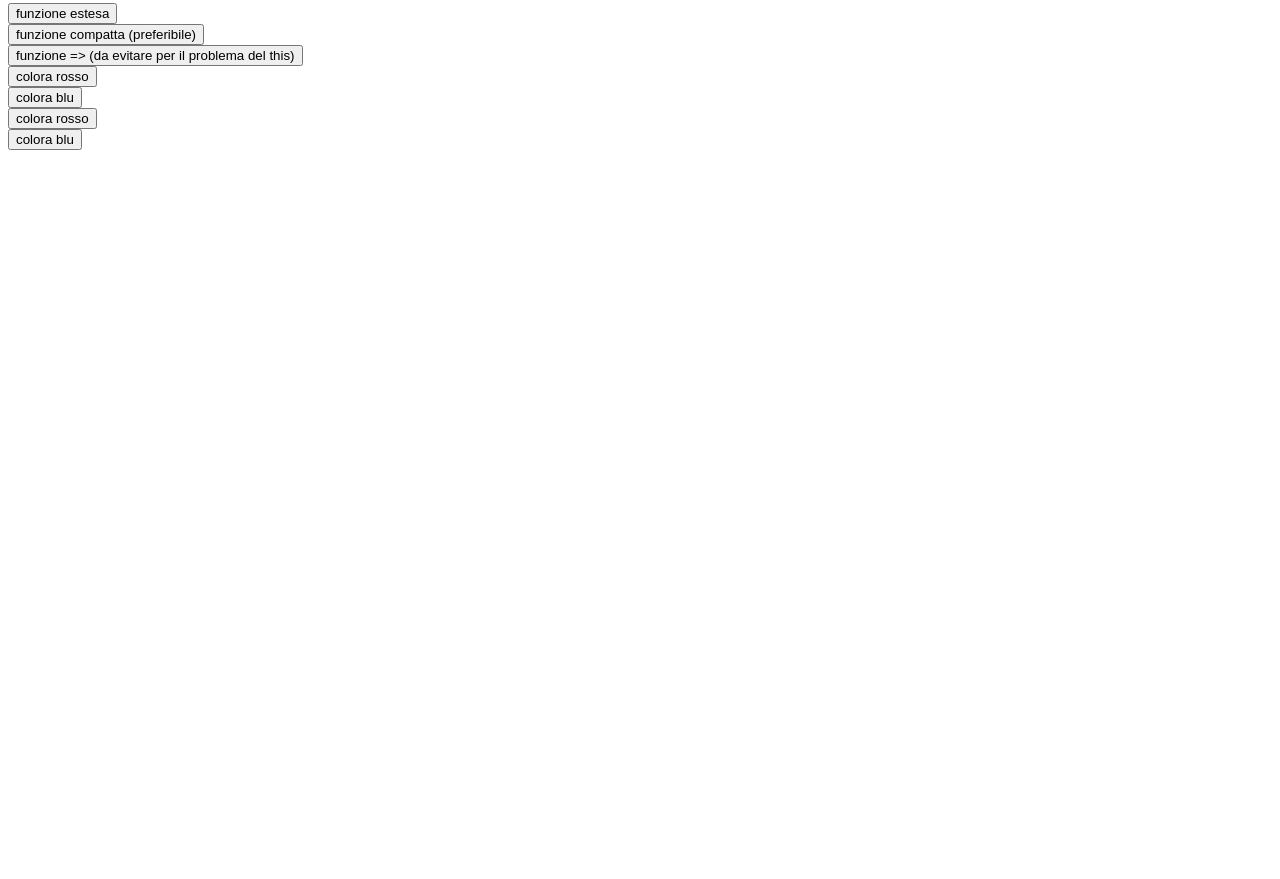
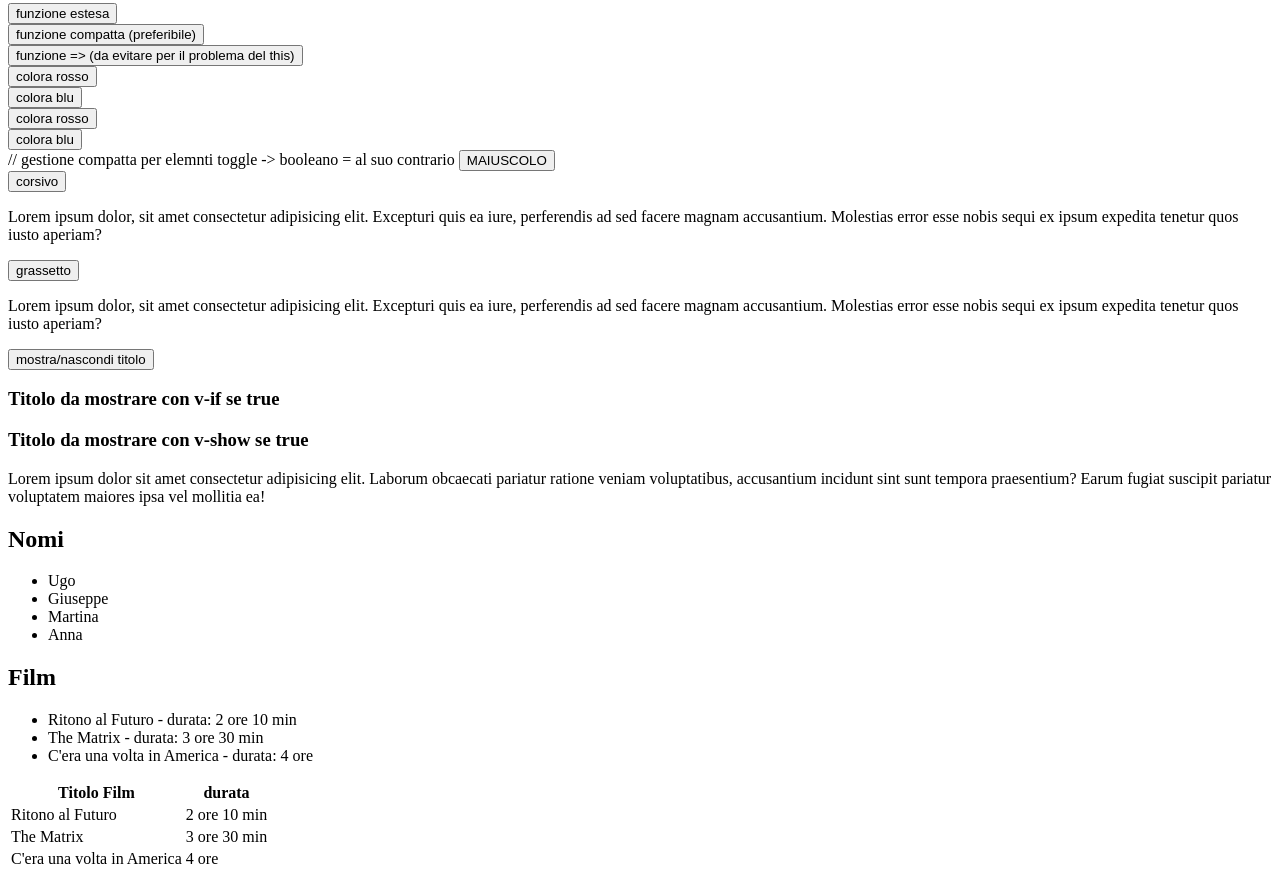
Before and after one commit to Stefano-Corradi-Boolean-bk-44/vue-inizio, a plain HTML site: page index.html in a window 1280 px wide. Shown: the part 246-1125 px from the top of the page. Before the commit the page ends 800 px from the top, so only its background shows below. Drawn offline with nearby package versions, Linux system fonts and the light colour scheme.

Commit message:
v-if v-for

```diff
--- a/index.html
+++ b/index.html
@@ -11,6 +11,15 @@
     }
     .blu{
       color:blue
+    }
+    .maiuscolo{
+      text-transform: uppercase;
+    }
+    .corsivo{
+      font-style: italic;
+    }
+    .grassetto{
+      font-weight: bold;
     }
   </style>
 </head>
@@ -33,6 +42,53 @@
     <button @click="coloraBlu">colora blu</button><br>
     <button @click="coloraClasse('rosso')">colora rosso</button><br>
     <button @click="coloraClasse('blu')">colora blu</button><br>
+    // gestione compatta per elemnti toggle -> booleano = al suo contrario
+    <button @click="isUpper = !isUpper">MAIUSCOLO</button><br>
+    <button @click="isItalic = !isItalic">corsivo</button><br>
+    <p :class="{maiuscolo: isUpper, corsivo: isItalic}">Lorem ipsum dolor, sit amet consectetur adipisicing elit. Excepturi quis ea iure, perferendis ad sed facere magnam accusantium. Molestias error esse nobis sequi ex ipsum expedita tenetur quos iusto aperiam?</p>
+    <button @click="altraClasse = 'grassetto'">grassetto</button><br>
+
+    <!--
+      // se ho più classi dinamimiche le inserisco nelle quadre[unaClasse, altraClasse]
+    // se ho delle classi da gestire con delle condizioni true/false le scrivo dentro le graffe {classeCss: condizione, altroCss, altraCondizione, ecc}
+    // posso cmpbinare entrambe le cose
+    // [unaClasse, altraClasse, {classeCss: condizione, altroCss, altraCondizione, ecc}]
+     -->
+    <p
+    :class="[altraClasse, miaClasse, {maiuscolo: isUpper, corsivo: isItalic}]">Lorem ipsum dolor, sit amet consectetur adipisicing elit. Excepturi quis ea iure, perferendis ad sed facere magnam accusantium. Molestias error esse nobis sequi ex ipsum expedita tenetur quos iusto aperiam?</p>
+    <button @click="mostraTitolo = !mostraTitolo">mostra/nascondi titolo</button><br>
+    <h3 v-if="mostraTitolo" >Titolo da mostrare con v-if se true</h3>
+    <h3 v-else >Appaio se false</h3>
+    <h3 v-show="mostraTitolo" >Titolo da mostrare con v-show se true</h3>
+    <p>Lorem ipsum dolor sit amet consectetur adipisicing elit. Laborum obcaecati pariatur ratione veniam voluptatibus, accusantium incidunt sint sunt tempora praesentium? Earum fugiat suscipit pariatur voluptatem maiores ipsa vel mollitia ea!</p>
+
+    <!-- v-for -> elemntoCiclato in array -->
+    <h2>Nomi</h2>
+    <ul>
+      <li v-for="nome in nomi">{{nome}}</li>
+    </ul>
+
+    <h2>Film</h2>
+    <ul>
+      <li v-for="film in films" >
+        {{film.titolo}} - durata: {{film.durata}}
+      </li>
+    </ul>
+
+    <table>
+      <thead>
+        <tr>
+          <th>Titolo Film</th>
+          <th>durata</th>
+        </tr>
+      </thead>
+      <tbody>
+        <tr v-for="film in films">
+          <td :class="miaClasse">{{film.titolo}}</td>
+          <td>{{film.durata}}</td>
+        </tr>
+      </tbody>
+    </table>
 
   </div>
 
--- a/js/script.js
+++ b/js/script.js
@@ -9,7 +9,26 @@ const app = new Vue({
     nome: 'Ugo de Ughi',
     messaggio: 'Buongiorno!',
     miaClasse: '',
-    counter:0
+    counter:0,
+    isUpper: false,
+    isItalic: false,
+    altraClasse:'',
+    mostraTitolo: true,
+    nomi:['Ugo','Giuseppe','Martina','Anna'],
+    films:[
+      {
+        titolo: 'Ritono al Futuro',
+        durata: '2 ore 10 min'
+      },
+      {
+        titolo: 'The Matrix',
+        durata: '3 ore 30 min'
+      },
+      {
+        titolo: 'C\'era una volta in America',
+        durata: '4 ore'
+      },
+    ]
   },
   methods:{
     funzioneEstesa: function(){
```
